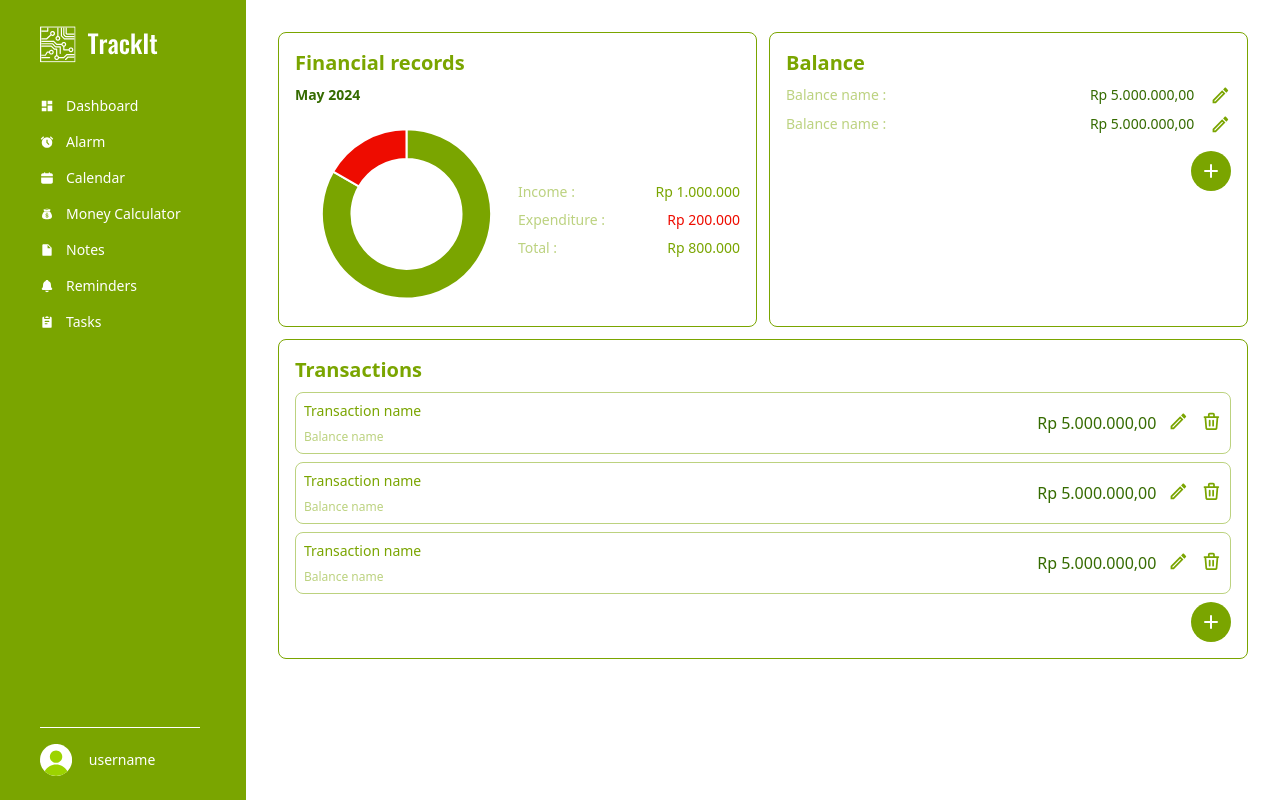
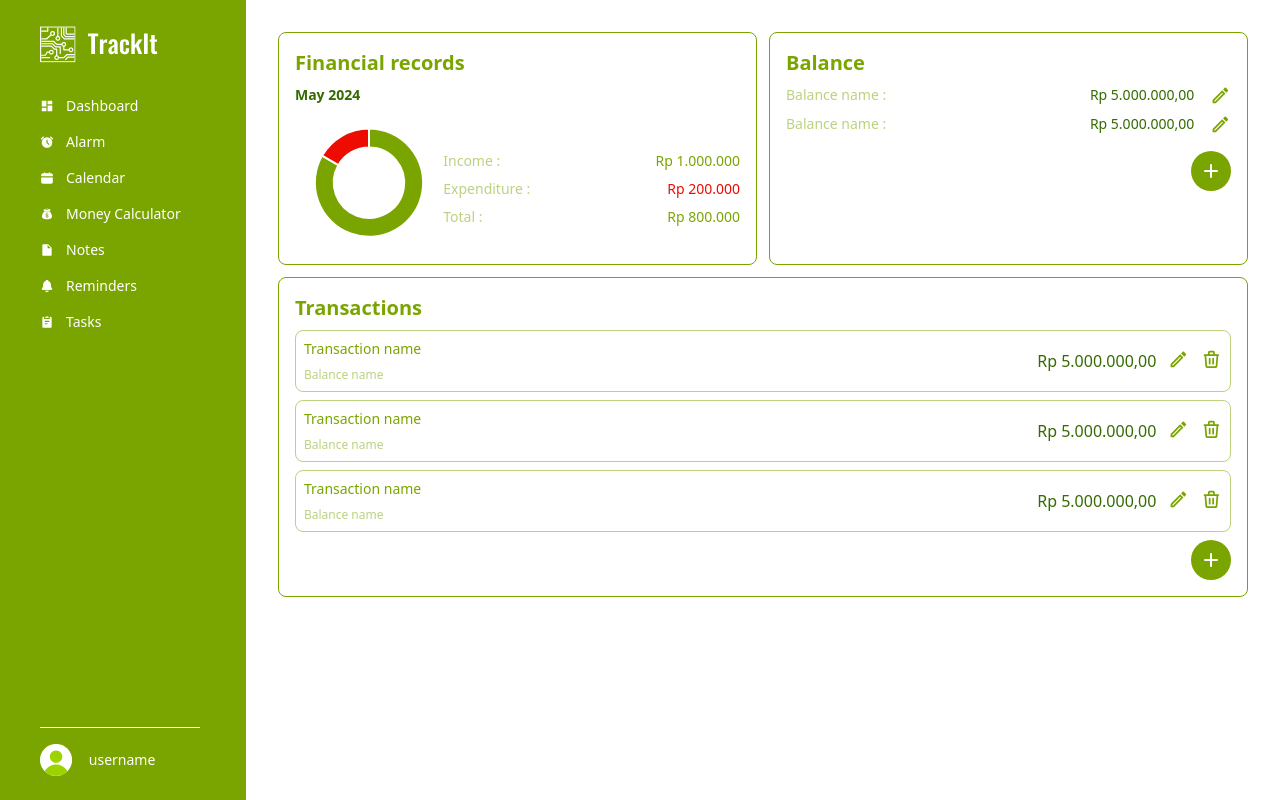
Before and after one commit to allsyalwaa/TrackIt, a React (Vite) app: page /money-calculator in a window 1280 px wide. Built offline with nearby package versions, Linux system fonts and the light colour scheme.

Commit message:
refactor: Update SecMoneyCalculator component to improve transaction display and styling

```diff
--- a/src/components/section/SecMoneyCalculator.jsx
+++ b/src/components/section/SecMoneyCalculator.jsx
@@ -42,7 +42,7 @@ export default function SecMoneyCalculator() {
             May 2024
           </h2>
           <div className="mt-4 flex flex-col items-center justify-between lg:flex-row">
-            <div className="w-1/2 lg:w-full">
+            <div className="w-1/2">
               <SecChart
                 income={finance.income}
                 expenditure={finance.expenditure}
@@ -77,9 +77,8 @@ export default function SecMoneyCalculator() {
             <AddBalance onClose={handleCloseBalancePopup} />
           )}
         </div>
-      </div>
 
-      <div className="relative mt-3 h-auto rounded-lg border-[1.5px] border-primary p-4 md:h-80">
+        <div className="relative h-auto rounded-lg border-[1.5px] border-primary p-4 md:col-span-2 md:h-80">
           <h1 className="text-xl font-semibold text-primary">Transactions</h1>
           <div className="mt-2 flex flex-col gap-2">
             <CardTransactions
@@ -107,6 +106,7 @@ export default function SecMoneyCalculator() {
             )}
           </div>
         </div>
+      </div>
     </section>
   );
 }
```
Lines whose indentation alone changed are shown as unchanged.
